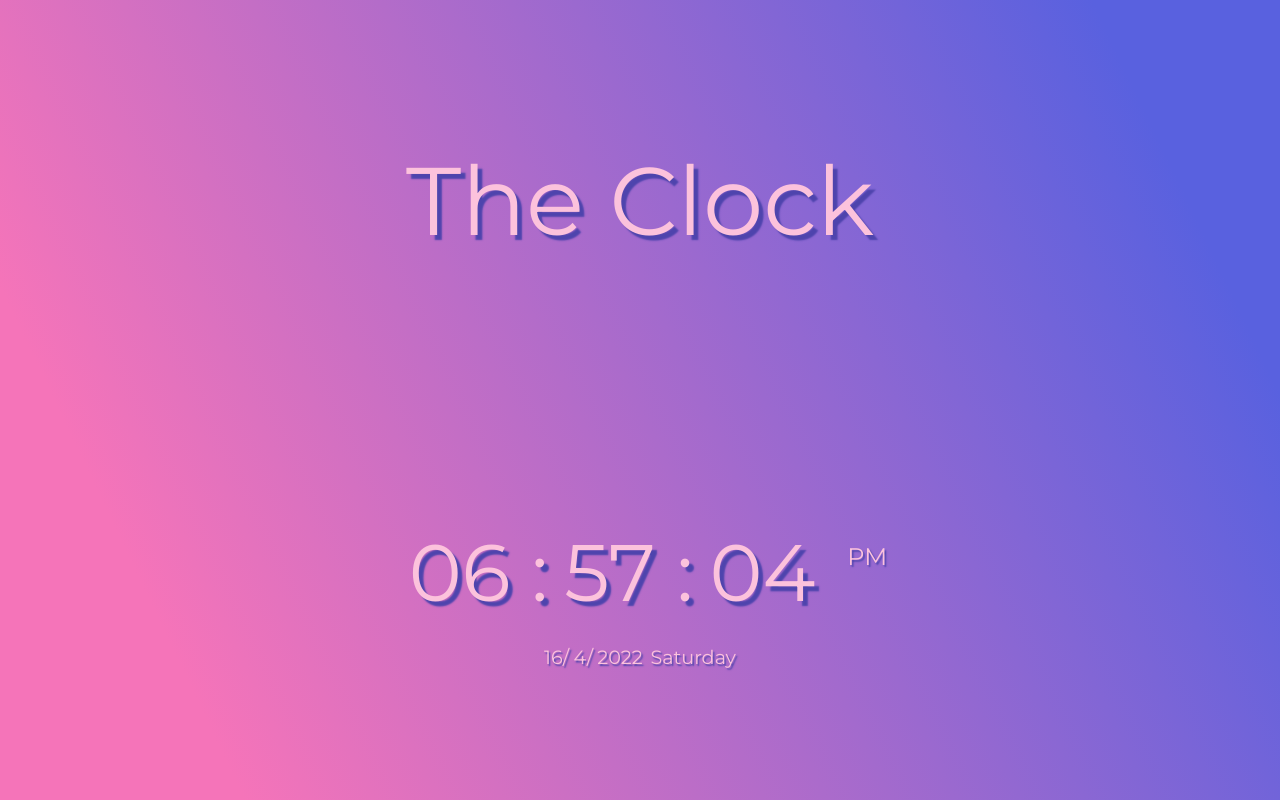
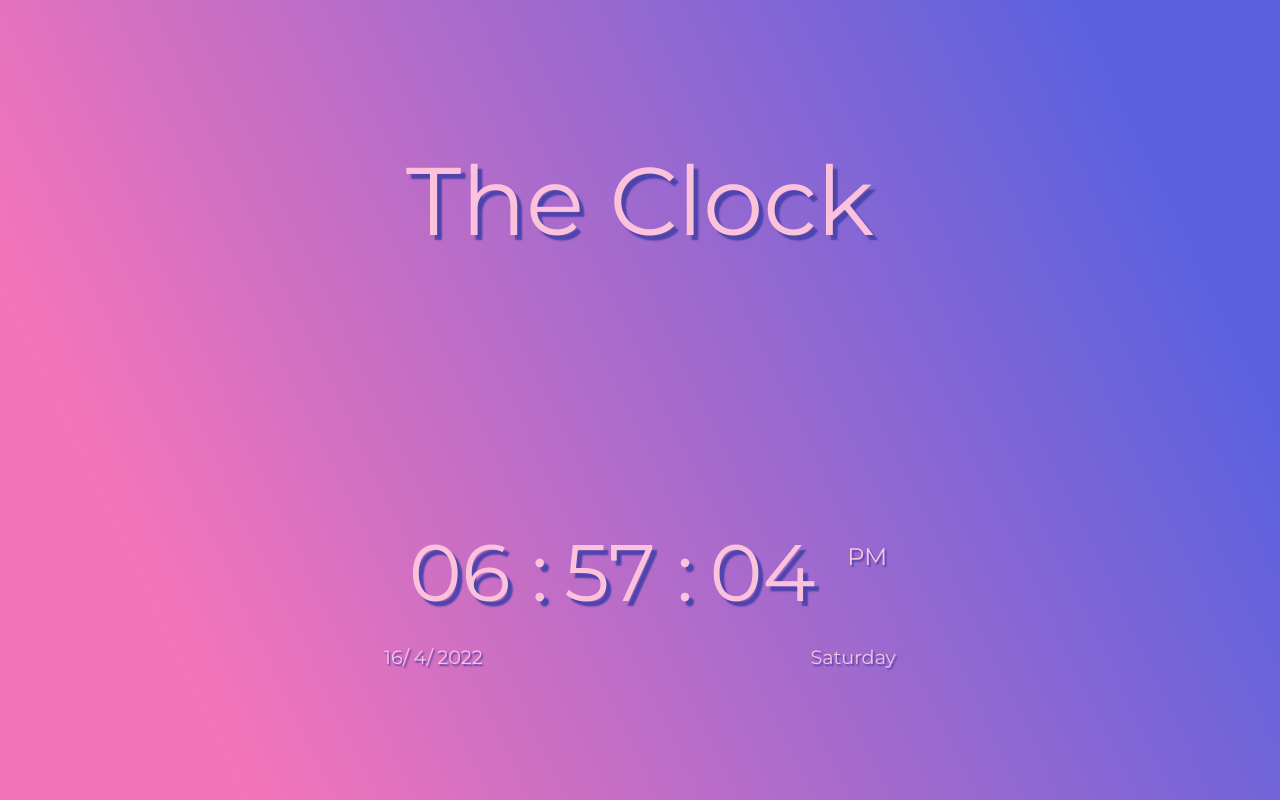
Before and after one commit to parmindersingh98/The-Clock, a plain HTML site: page index.html in a window 1280 px wide. Drawn offline with Linux system fonts and the light colour scheme.

Commit message:
device compatability

```diff
--- a/style.css
+++ b/style.css
@@ -80,3 +80,9 @@
   font-size: 1.2rem;
   text-shadow: 0.1rem 0.1rem 0.1rem #4e44ad;
 }
+
+@media (max-width: 1280px) {
+  .date-day{
+    width: 50%;
+  }
+}
```
